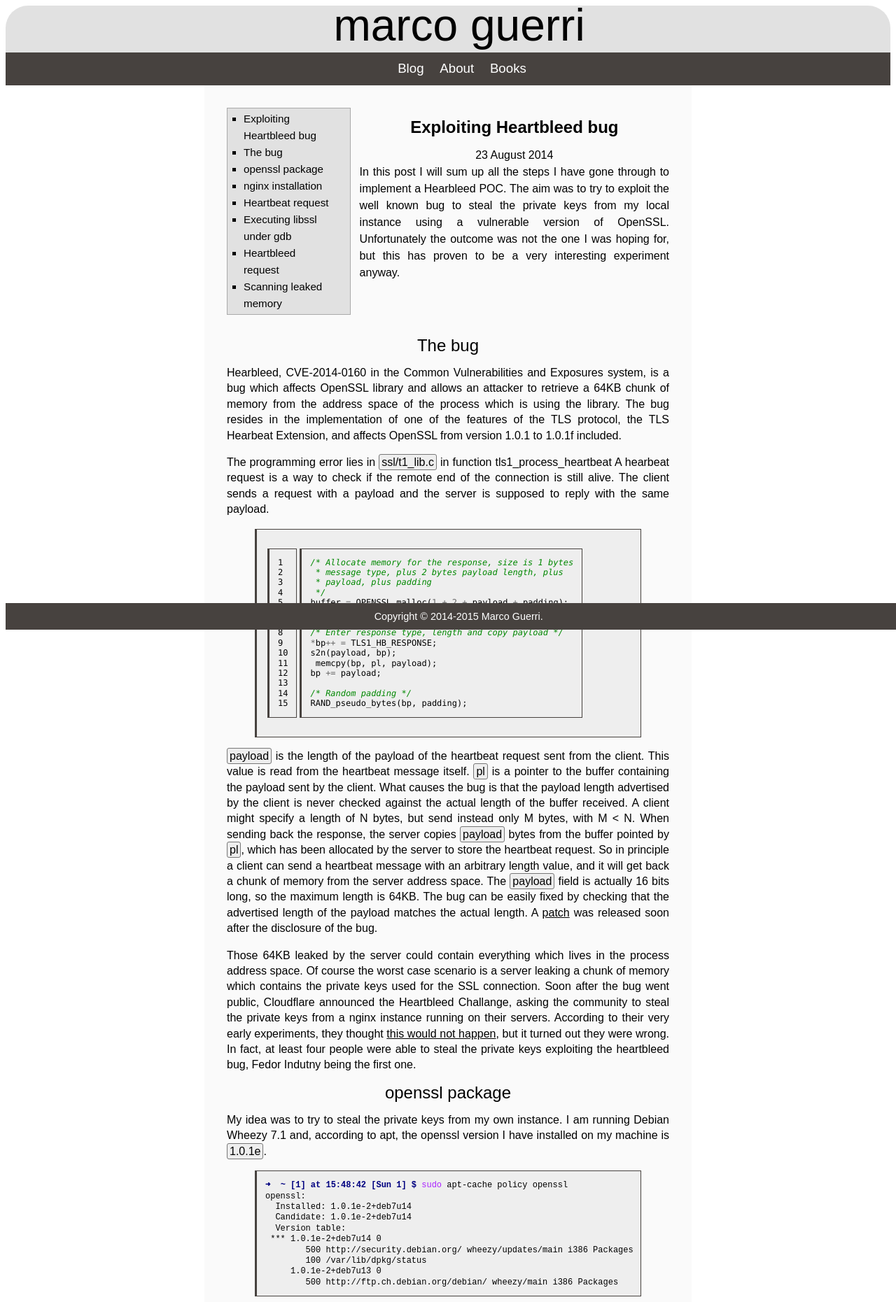
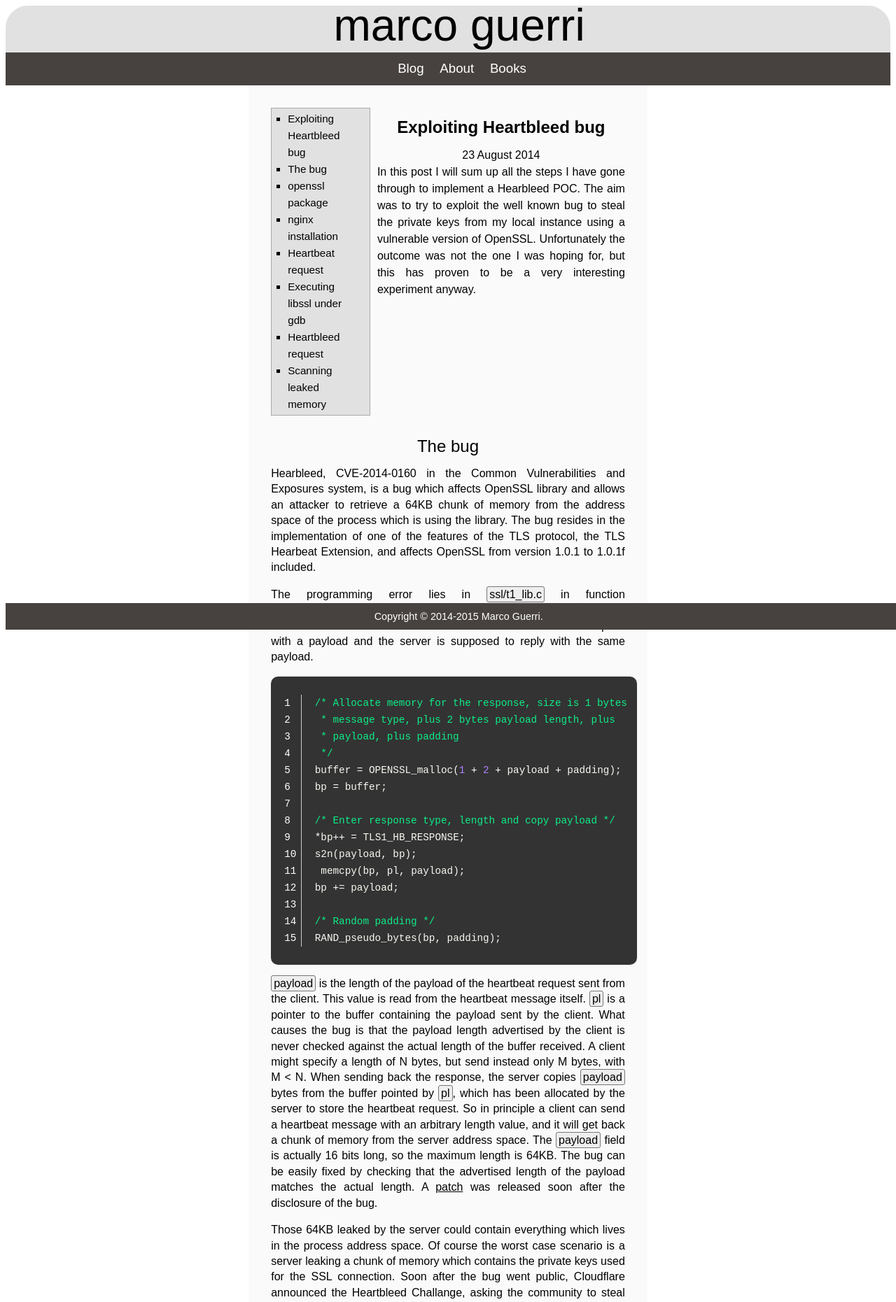
Before and after one commit to marcoguerri/marcoguerri.github.io, a Jekyll site: the page built from _posts/2014-08-23-heartbleed.markdown, in a window 1280 px wide. Shown: the top 1861 px of the page at 70% size. Built offline with Jekyll 4.4.1, drawn with Linux system fonts in a browser that asks for light colours; nearby versions of some CDN libraries; some of the changed text lies outside the part shown.

Commit message:
Beginning of restyling

```diff
--- a/_posts/2014-08-23-heartbleed.markdown
+++ b/_posts/2014-08-23-heartbleed.markdown
@@ -114,7 +114,6 @@ On April the 7th, heartbleed bug was fixed and a patch was applied to the packag
 incrementing the release to deb7u5.
 
 {% highlight console lineos %}
-
 openssl (1.0.1e-2+deb7u5) wheezy-security; urgency=high
 
   * Non-maintainer upload by the Security Team.
@@ -210,35 +209,38 @@ nginx installation
 nginx can be configured to enable HTTPS connections by simply adding this entry
 in the configuration file, */etc/nginx/nginx.conf* by default.
 
+{% highlight console linenos %}
 
-    server {
-        listen              443 ssl;
-        server_name         localhost;
-        ssl_certificate     <path_to_ssl_cert>;
-        ssl_certificate_key <path_to_private_key>;
-        location / {
-                root   /usr/share/nginx/www;
-                index  index.html index.htm;
-        }
+server {
+    listen              443 ssl;
+    server_name         localhost;
+    ssl_certificate     <path_to_ssl_cert>;
+    ssl_certificate_key <path_to_private_key>;
+    location / {
+            root   /usr/share/nginx/www;
+            index  index.html index.htm;
     }
+}
 
-
+{% endhighlight %}
 Heartbeat request
 =================
 The very first step is to try to send a proper hearbeat request to the nginx
 instance.
 
-    0x18                    # Type: Heartbeat
-    0x03 0x02               # Protocol: TLS 1.1 (SSL v3.2)
-    0x00 0x17               # Record length, size of the heartbeat message
-    0x01                    # hearbeat message type: request
-    0x00 0x04               # Payload size
-    0xDE 0xAD 0xBE 0xEF     # Payload
-    0xAB 0x9A 0xC1 0x97     # 16 bytes random padding
-    0xDA 0xC8 0xFC 0x92     #
-    0x9E 0xEE 0xD4 0x3B     #
-    0x93 0xDD 0x7D 0xB5     #
+{% highlight python linenos %}
+0x18                    # Type: Heartbeat
+0x03 0x02               # Protocol: TLS 1.1 (SSL v3.2)
+0x00 0x17               # Record length, size of the heartbeat message
+0x01                    # hearbeat message type: request
+0x00 0x04               # Payload size
+0xDE 0xAD 0xBE 0xEF     # Payload
+0xAB 0x9A 0xC1 0x97     # 16 bytes random padding
+0xDA 0xC8 0xFC 0x92     #
+0x9E 0xEE 0xD4 0x3B     #
+0x93 0xDD 0x7D 0xB5     #
 
+{% endhighlight %}
 It turned out to be a bit more complicated than that. The heartbeat message is sent
 to the server but no response whatsoever is returned. The following picture shows
 that Wireshark decodes properly the SSL record, which means that the message can
@@ -268,71 +270,71 @@ like instruction reordering, loop unrolling, inlining. The easiest way is to sim
 turn off optimizations. CFLAGS used by dpkg can be set in */etc/dpkg/buildflags.conf*.
 In this specific case, the following directive does the job.
 
-    SET CFLAGS -g -O0 -fstack-protector --param=ssp-buffer-size=4 -Wformat -Werror=format-security
+SET CFLAGS -g -O0 -fstack-protector --param=ssp-buffer-size=4 -Wformat -Werror=format-security
 
 After recompiling  libssl1.0.0, the debugging symbols should be embedded in the library,
 therefore the debug package *libssl1.0.0-dbg\_1.0.1e-2+deb7u14.\_i386* should
 not be necessary. A further simplification which makes the debugging easier is
 to set
 
-    worker_processes 1;
+worker_processes 1;
 
 in */etc/nginx/nginx.conf*, so that there is just one thread serving the requests
 coming from the clients. nginx must be stopped and restarted and gdb can
 then be attached to the worker process.
 
-    ➜  ~ [1] at 10:15:57 [Thu 12] $ ps aux | grep nginx
-    root      5210  0.0  0.0  11980   960 ?        Ss   10:15   0:00 nginx: master process /usr/sbin/nginx
-    www-data  5211  0.0  0.0  12144  1356 ?        S    10:15   0:00 nginx: worker process
-    marco     5258  0.0  0.0   3548   804 pts/0    S+   10:15   0:00 grep nginx
-    ➜  ~ [1] at 10:15:58 [Thu 12] $ sudo gdb
-    GNU gdb (GDB) 7.4.1-debian
-    Copyright (C) 2012 Free Software Foundation, Inc.
-    License GPLv3+: GNU GPL version 3 or later <http://gnu.org/licenses/gpl.html>
-    This is free software: you are free to change and redistribute it.
-    There is NO WARRANTY, to the extent permitted by law.  Type "show copying"
-    and "show warranty" for details.
-    This GDB was configured as "i486-linux-gnu".
-    For bug reporting instructions, please see:
-    <http://www.gnu.org/software/gdb/bugs/>.
-    (gdb) attach 5211
+➜  ~ [1] at 10:15:57 [Thu 12] $ ps aux | grep nginx
+root      5210  0.0  0.0  11980   960 ?        Ss   10:15   0:00 nginx: master process /usr/sbin/nginx
+www-data  5211  0.0  0.0  12144  1356 ?        S    10:15   0:00 nginx: worker process
+marco     5258  0.0  0.0   3548   804 pts/0    S+   10:15   0:00 grep nginx
+➜  ~ [1] at 10:15:58 [Thu 12] $ sudo gdb
+GNU gdb (GDB) 7.4.1-debian
+Copyright (C) 2012 Free Software Foundation, Inc.
+License GPLv3+: GNU GPL version 3 or later <http://gnu.org/licenses/gpl.html>
+This is free software: you are free to change and redistribute it.
+There is NO WARRANTY, to the extent permitted by law.  Type "show copying"
+and "show warranty" for details.
+This GDB was configured as "i486-linux-gnu".
+For bug reporting instructions, please see:
+<http://www.gnu.org/software/gdb/bugs/>.
+(gdb) attach 5211
 
 
 gdb executes the ptrace system call and starts tracing nginx. It then tries to load the
 symbols of all the shared objects mapped in the address space of the process, including
 libssl.so.1.0.0. If gdb fails to load the symbols for libssl, then something went wrong.
 
-    Reading symbols from /usr/lib/i386-linux-gnu/i686/cmov/libssl.so.1.0.0...done.
-    Loaded symbols for /usr/lib/i386-linux-gnu/i686/cmov/libssl.so.1.0.0
+Reading symbols from /usr/lib/i386-linux-gnu/i686/cmov/libssl.so.1.0.0...done.
+Loaded symbols for /usr/lib/i386-linux-gnu/i686/cmov/libssl.so.1.0.0
 
 gdb should also be pointed to the location of the source code with the *directory*
 command.
 
-    (gdb) directory <path-of-the-sources-of-the-dpkg-package>/openssl-1.0.1e/ssl
-    Source directories searched: <path-of-the-sources-of-the-dpkg-package>/openssl-1.0.1e/ssl:$cdir:$cwd
+(gdb) directory <path-of-the-sources-of-the-dpkg-package>/openssl-1.0.1e/ssl
+Source directories searched: <path-of-the-sources-of-the-dpkg-package>/openssl-1.0.1e/ssl:$cdir:$cwd
 
 A breakpoint on *tls1\_process\_heartbeat* can be set and the execution resumed.
 
-    (gdb) break tls1_process_heartbeat
-    Breakpoint 1 at 0xb76c29d4: file t1_lib.c, line 2579.
-    (gdb) c
-    Continuing.
+(gdb) break tls1_process_heartbeat
+Breakpoint 1 at 0xb76c29d4: file t1_lib.c, line 2579.
+(gdb) c
+Continuing.
 
 Now, upon receiving a heartbeat message, the code will hit the breakpoint, allowing
 step by step execution.
 
 
-    Breakpoint 1, tls1_process_heartbeat (s=0x9910a58) at t1_lib.c:2579
-    2579        unsigned char *p = &s->s3->rrec.data[0], *pl;
-    (gdb) s
-    2582        unsigned int padding = 16; /* Use minimum padding */
-    (gdb) s
-    2585        hbtype = *p++;
-    (gdb) s
-    2586        n2s(p, payload);
-    (gdb)
-    2587        pl = p;
-    (gdb)
+Breakpoint 1, tls1_process_heartbeat (s=0x9910a58) at t1_lib.c:2579
+2579        unsigned char *p = &s->s3->rrec.data[0], *pl;
+(gdb) s
+2582        unsigned int padding = 16; /* Use minimum padding */
+(gdb) s
+2585        hbtype = *p++;
+(gdb) s
+2586        n2s(p, payload);
+(gdb)
+2587        pl = p;
+(gdb)
 
 
 The control path which explains why a heartbeat response is not returned
@@ -346,38 +348,38 @@ Breakpoint 1, tls1_process_heartbeat (s=0x9910a58) at t1_lib.c:2579
 [...]
 2614            r = ssl3_write_bytes(s, TLS1_RT_HEARTBEAT, buffer, 3 + payload + padding);
 (gdb) s
-    ssl3_write_bytes (s=0x9910a58, type=24, buf_=0x99609a8, len=23) at s3_pkt.c:584
+ssl3_write_bytes (s=0x9910a58, type=24, buf_=0x99609a8, len=23) at s3_pkt.c:584
+[...]
+611         i=do_ssl3_write(s, type, &(buf[tot]), nw, 0);
+(gdb) s
+    do_ssl3_write (s=0x9910a58, type=24, buf=0x99609a8 "\002", len=23, create_empty_fragment=0) at s3_pkt.c:638
     [...]
-    611         i=do_ssl3_write(s, type, &(buf[tot]), nw, 0);
+    856     return ssl3_write_pending(s,type,buf,len);
     (gdb) s
-        do_ssl3_write (s=0x9910a58, type=24, buf=0x99609a8 "\002", len=23, create_empty_fragment=0) at s3_pkt.c:638
+    ssl3_write_pending (s=0x9910a58, type=24, buf=0x99609a8 "\002", len=23) at s3_pkt.c:866
         [...]
-        856     return ssl3_write_pending(s,type,buf,len);
+        884             i=BIO_write(s->wbio,
         (gdb) s
-        ssl3_write_pending (s=0x9910a58, type=24, buf=0x99609a8 "\002", len=23) at s3_pkt.c:866
+            BIO_write (b=0x99128b0, in=0x995b8cb, inl=28) at bio_lib.c:227
             [...]
-            884             i=BIO_write(s->wbio,
+            241     if (!b->init)
+            (gdb)
+            247     i=b->method->bwrite(b,in,inl);
             (gdb) s
-                BIO_write (b=0x99128b0, in=0x995b8cb, inl=28) at bio_lib.c:227
+                buffer_write (b=0x99128b0, in=0x995b8cb "\030\003\002", inl=28) at bf_buff.c:199
                 [...]
-                241     if (!b->init)
+                210     if (i >= inl)
                 (gdb)
-                247     i=b->method->bwrite(b,in,inl);
-                (gdb) s
-                    buffer_write (b=0x99128b0, in=0x995b8cb "\030\003\002", inl=28) at bf_buff.c:199
-                    [...]
-                    210     if (i >= inl)
-                    (gdb)
-                    212         memcpy(&(ctx->obuf[ctx->obuf_off+ctx->obuf_len]),in,inl);
-                    (gdb)
-                    213         ctx->obuf_len+=inl;
-                    (gdb)
-                    214         return(num+inl);
-                    (gdb)
-                    268     }
-                    (gdb)
-                BIO_write (b=0x99128b0, in=0x995b8cb, inl=28) at bio_lib.c:249
-                249     if (i > 0) b->num_write+=(unsigned long)i;
+                212         memcpy(&(ctx->obuf[ctx->obuf_off+ctx->obuf_len]),in,inl);
+                (gdb)
+                213         ctx->obuf_len+=inl;
+                (gdb)
+                214         return(num+inl);
+                (gdb)
+                268     }
+                (gdb)
+            BIO_write (b=0x99128b0, in=0x995b8cb, inl=28) at bio_lib.c:249
+            249     if (i > 0) b->num_write+=(unsigned long)i;
 {% endhighlight %}
 
 A full trace is available <a href="/includes/hb_trace.txt" target="_blank">here</a>.
@@ -385,58 +387,58 @@ The *buffer_write* function is defined in *crypto/bio/bf_buf.c* as follows.
 
 {% highlight C linenos %}
 static int buffer_write(BIO *b, const char *in, int inl)
-        {
-        int i,num=0;
-        BIO_F_BUFFER_CTX *ctx;
+    {
+    int i,num=0;
+    BIO_F_BUFFER_CTX *ctx;
 
-        if ((in == NULL) || (inl <= 0)) return(0);
-        ctx=(BIO_F_BUFFER_CTX *)b->ptr;
-        if ((ctx == NULL) || (b->next_bio == NULL)) return(0);
+    if ((in == NULL) || (inl <= 0)) return(0);
+    ctx=(BIO_F_BUFFER_CTX *)b->ptr;
+    if ((ctx == NULL) || (b->next_bio == NULL)) return(0);
 
-        BIO_clear_retry_flags(b);
+    BIO_clear_retry_flags(b);
 start:
-        i=ctx->obuf_size-(ctx->obuf_len+ctx->obuf_off);
-        /* add to buffer and return */
-        if (i >= inl)
-                {
-                memcpy(&(ctx->obuf[ctx->obuf_off+ctx->obuf_len]),in,inl);
-                ctx->obuf_len+=inl;
-                return(num+inl);
-                }
-        /* else */
-        /* stuff already in buffer, so add to it first, then flush */
-        if (ctx->obuf_len != 0)
-                {
-                if (i > 0) /* lets fill it up if we can */
-                        {
-                        memcpy(&(ctx->obuf[ctx->obuf_off+ctx->obuf_len]),in,i);
-                        in+=i;
-                        inl-=i;
-                        num+=i;
-                        ctx->obuf_len+=i;
-                        }
-                /* we now have a full buffer needing flushing */
-                for (;;)
-                        {
-                        i=BIO_write(b->next_bio,&(ctx->obuf[ctx->obuf_off]),
-                                ctx->obuf_len);
-                        if (i <= 0)
-                                {
-                                BIO_copy_next_retry(b);
+    i=ctx->obuf_size-(ctx->obuf_len+ctx->obuf_off);
+    /* add to buffer and return */
+    if (i >= inl)
+            {
+            memcpy(&(ctx->obuf[ctx->obuf_off+ctx->obuf_len]),in,inl);
+            ctx->obuf_len+=inl;
+            return(num+inl);
+            }
+    /* else */
+    /* stuff already in buffer, so add to it first, then flush */
+    if (ctx->obuf_len != 0)
+            {
+            if (i > 0) /* lets fill it up if we can */
+                    {
+                    memcpy(&(ctx->obuf[ctx->obuf_off+ctx->obuf_len]),in,i);
+                    in+=i;
+                    inl-=i;
+                    num+=i;
+                    ctx->obuf_len+=i;
+                    }
+            /* we now have a full buffer needing flushing */
+            for (;;)
+                    {
+                    i=BIO_write(b->next_bio,&(ctx->obuf[ctx->obuf_off]),
+                            ctx->obuf_len);
+                    if (i <= 0)
+                            {
+                            BIO_copy_next_retry(b);
 
-                                if (i < 0) return((num > 0)?num:i);
-                                if (i == 0) return(num);
-                                }
-                        ctx->obuf_off+=i;
-                        ctx->obuf_len-=i;
-                        if (ctx->obuf_len == 0) break;
-                        }
-                }
-        /* we only get here if the buffer has been flushed and we
-         * still have stuff to write */
-        ctx->obuf_off=0;
+                            if (i < 0) return((num > 0)?num:i);
+                            if (i == 0) return(num);
+                            }
+                    ctx->obuf_off+=i;
+                    ctx->obuf_len-=i;
+                    if (ctx->obuf_len == 0) break;
+                    }
+            }
+    /* we only get here if the buffer has been flushed and we
+     * still have stuff to write */
+    ctx->obuf_off=0;
 
-        /* we now have inl bytes to write */
+    /* we now have inl bytes to write */
         while (inl >= ctx->obuf_size)
                 {
                 i=BIO_write(b->next_bio,in,inl);
--- a/css/master.css
+++ b/css/master.css
@@ -1,9 +1,7 @@
 body {
-  font-family: arial, sans-serif;
-  font-weight: normal;
+  font-family: Arial,sans-serif;
   background: #FFFFFF;
   line-height: 150%;
-  font-size: 1em;
   overflow-y:scroll;
 }
 
@@ -59,7 +57,6 @@ a {
 #menu {
   top: 0;
   background: #47423F;
-  align: center;
   padding: 0em;
   text-align: center;
   color: #FFFFFF;
@@ -92,7 +89,7 @@ a {
   margin-right: auto;
   text-align: justify;
   padding: 2em;
-  width: 50%;
+  width: 40%;
   background: #FAFAFA;
 }
 
@@ -104,6 +101,8 @@ a {
 
 #content p {
   line-height: 140%;
+  width: 100%;
+  align:center;
 }
 
 .date {
@@ -149,18 +148,38 @@ div.post {
 
 .post br { margin-bottom: 10px;}
 
-pre {
-  background: #EEE;
-  border: 1px solid #47423F;
-  border-width: 1px 1px 1px 3px;
-  padding: 1em;
-  overflow: auto;
-  color: black;
-  line-height: 120%;
-  font-family: "Consolas","Courier New",Courier,mono;
-  font-size: 12px;
-  letter-spacing: 0;
+.highlight .lineno {
+  border-right:1px solid #ccc;
+  padding-left: 0.5em;
+  padding-right: 0.5em;
+  font-size: 1em;
+  color: white !important;
 }
+
+figure {
+    width:100%;
+    margin: 0;
+}
+.highlight pre code {
+  width:100%;
+  background: rgb(51, 51, 51);
+  border-radius: 10px;
+  border-bottom-left-radius: 10px;
+  border-bottom-right-radius: 10px;
+  display: block;
+  padding: 0.5em;
+  overflow-x: auto;
+  font-family: Monaco,Consolas, Courier New, Monospace !important;
+  font-size:110%;
+  color: white !important;
+}
+
+.highlight pre pre {
+    padding-left:1em;
+
+}
+
+
 
 .nostyle {
   font-family: Curier,mono;
--- a/css/pygments.css
+++ b/css/pygments.css
@@ -1,61 +1,59 @@
-.hll { background-color: #ffffcc }
-.c { color: #008800; font-style: italic } /* Comment */
-.err { border: 1px solid #FF0000 } /* Error */
-.k { color: #AA22FF; font-weight: bold } /* Keyword */
-.o { color: #666666 } /* Operator */
-.cm { color: #008800; font-style: italic } /* Comment.Multiline */
-.cp { color: #008800 } /* Comment.Preproc */
-.c1 { color: #008800; font-style: italic } /* Comment.Single */
-.cs { color: #008800; font-weight: bold } /* Comment.Special */
-.gd { color: #A00000 } /* Generic.Deleted */
-.ge { font-style: italic } /* Generic.Emph */
-.gr { color: #FF0000 } /* Generic.Error */
-.gh { color: #000080; font-weight: bold } /* Generic.Heading */
-.gi { color: #00A000 } /* Generic.Inserted */
-.go { color: #000000 } /* Generic.Output */
-.gp { color: #000080; font-weight: bold } /* Generic.Prompt */
-.gs { font-weight: bold } /* Generic.Strong */
-.gu { color: #800080; font-weight: bold } /* Generic.Subheading */
-.gt { color: #0040D0 } /* Generic.Traceback */
-.kc { color: #AA22FF; font-weight: bold } /* Keyword.Constant */
-.kd { color: #AA22FF; font-weight: bold } /* Keyword.Declaration */
-.kn { color: #AA22FF; font-weight: bold } /* Keyword.Namespace */
-.kp { color: #AA22FF } /* Keyword.Pseudo */
-.kr { color: #AA22FF; font-weight: bold } /* Keyword.Reserved */
-.kt { color: #00BB00; font-weight: bold } /* Keyword.Type */
-.m { color: #666666 } /* Literal.Number */
-.s { color: #BB4444 } /* Literal.String */
-.na { color: #BB4444 } /* Name.Attribute */
-.nb { color: #AA22FF } /* Name.Builtin */
-.nc { color: #0000FF } /* Name.Class */
-.no { color: #880000 } /* Name.Constant */
-.nd { color: #AA22FF } /* Name.Decorator */
-.ni { color: #999999; font-weight: bold } /* Name.Entity */
-.ne { color: #D2413A; font-weight: bold } /* Name.Exception */
-.nf { color: #00A000 } /* Name.Function */
-.nl { color: #A0A000 } /* Name.Label */
-.nn { color: #0000FF; font-weight: bold } /* Name.Namespace */
-.nt { color: #008000; font-weight: bold } /* Name.Tag */
-.nv { color: #B8860B } /* Name.Variable */
-.ow { color: #AA22FF; font-weight: bold } /* Operator.Word */
-.w { color: #bbbbbb } /* Text.Whitespace */
-.mf { color: #666666 } /* Literal.Number.Float */
-.mh { color: #666666 } /* Literal.Number.Hex */
-.mi { color: #666666 } /* Literal.Number.Integer */
-.mo { color: #666666 } /* Literal.Number.Oct */
-.sb { color: #BB4444 } /* Literal.String.Backtick */
-.sc { color: #BB4444 } /* Literal.String.Char */
-.sd { color: #BB4444; font-style: italic } /* Literal.String.Doc */
-.s2 { color: #BB4444 } /* Literal.String.Double */
-.se { color: #BB6622; font-weight: bold } /* Literal.String.Escape */
-.sh { color: #BB4444 } /* Literal.String.Heredoc */
-.si { color: #BB6688; font-weight: bold } /* Literal.String.Interpol */
-.sx { color: #008000 } /* Literal.String.Other */
-.sr { color: #BB6688 } /* Literal.String.Regex */
-.s1 { color: #BB4444 } /* Literal.String.Single */
-.ss { color: #B8860B } /* Literal.String.Symbol */
-.bp { color: #AA22FF } /* Name.Builtin.Pseudo */
-.vc { color: #B8860B } /* Name.Variable.Class */
-.vg { color: #B8860B } /* Name.Variable.Global */
-.vi { color: #B8860B } /* Name.Variable.Instance */
-.il { color: #666666 } /* Literal.Number.Integer.Long */
+.highlight .hll { background-color: #49483e }
+.highlight .c { color: #75715e } /* Comment */
+.highlight .err { color: #960050; background-color: #1e0010 } /* Error */
+.highlight .k { color: #66d9ef } /* Keyword */
+.highlight .l { color: #ae81ff } /* Literal */
+.highlight .n { color: #f8f8f2 } /* Name */
+.highlight .o { color: #FFFFFF } /* Operator */
+.highlight .p { color: #f8f8f2 } /* Punctuation */
+.highlight .cm { color: #0eed88 } /* Comment.Multiline */
+.highlight .cp { color: #0eed88 } /* Comment.Preproc */
+.highlight .c1 { color: #0eed88 } /* Comment.Single */
+.highlight .cs { color: #0eed88 } /* Comment.Special */
+.highlight .ge { font-style: italic } /* Generic.Emph */
+.highlight .gs { font-weight: bold } /* Generic.Strong */
+.highlight .kc { color: #66d9ef } /* Keyword.Constant */
+.highlight .kd { color: #66d9ef } /* Keyword.Declaration */
+.highlight .kn { color: #f92672 } /* Keyword.Namespace */
+.highlight .kp { color: #66d9ef } /* Keyword.Pseudo */
+.highlight .kr { color: #66d9ef } /* Keyword.Reserved */
+.highlight .kt { color: #66d9ef } /* Keyword.Type */
+.highlight .ld { color: #e6db74 } /* Literal.Date */
+.highlight .m { color: #ae81ff } /* Literal.Number */
+.highlight .s { color: #e6db74 } /* Literal.String */
+.highlight .na { color: #a6e22e } /* Name.Attribute */
+.highlight .nb { color: #f8f8f2 } /* Name.Builtin */
+.highlight .nc { color: #a6e22e } /* Name.Class */
+.highlight .no { color: #66d9ef } /* Name.Constant */
+.highlight .nd { color: #a6e22e } /* Name.Decorator */
+.highlight .ni { color: #f8f8f2 } /* Name.Entity */
+.highlight .ne { color: #a6e22e } /* Name.Exception */
+.highlight .nf { color: #a6e22e } /* Name.Function */
+.highlight .nl { color: #f8f8f2 } /* Name.Label */
+.highlight .nn { color: #f8f8f2 } /* Name.Namespace */
+.highlight .nx { color: #a6e22e } /* Name.Other */
+.highlight .py { color: #f8f8f2 } /* Name.Property */
+.highlight .nt { color: #f92672 } /* Name.Tag */
+.highlight .nv { color: #f8f8f2 } /* Name.Variable */
+.highlight .ow { color: #f92672 } /* Operator.Word */
+.highlight .w { color: #f8f8f2 } /* Text.Whitespace */
+.highlight .mf { color: #ae81ff } /* Literal.Number.Float */
+.highlight .mh { color: #ae81ff } /* Literal.Number.Hex */
+.highlight .mi { color: #ae81ff } /* Literal.Number.Integer */
+.highlight .mo { color: #ae81ff } /* Literal.Number.Oct */
+.highlight .sb { color: #e6db74 } /* Literal.String.Backtick */
+.highlight .sc { color: #e6db74 } /* Literal.String.Char */
+.highlight .sd { color: #e6db74 } /* Literal.String.Doc */
+.highlight .s2 { color: #e6db74 } /* Literal.String.Double */
+.highlight .se { color: #ae81ff } /* Literal.String.Escape */
+.highlight .sh { color: #e6db74 } /* Literal.String.Heredoc */
+.highlight .si { color: #e6db74 } /* Literal.String.Interpol */
+.highlight .sx { color: #e6db74 } /* Literal.String.Other */
+.highlight .sr { color: #e6db74 } /* Literal.String.Regex */
+.highlight .s1 { color: #e6db74 } /* Literal.String.Single */
+.highlight .ss { color: #e6db74 } /* Literal.String.Symbol */
+.highlight .bp { color: #f8f8f2 } /* Name.Builtin.Pseudo */
+.highlight .vc { color: #f8f8f2 } /* Name.Variable.Class */
+.highlight .vg { color: #f8f8f2 } /* Name.Variable.Global */
+.highlight .vi { color: #f8f8f2 } /* Name.Variable.Instance */
+.highlight .il { color: #ae81ff } /* Literal.Number.Integer.Long */
```
